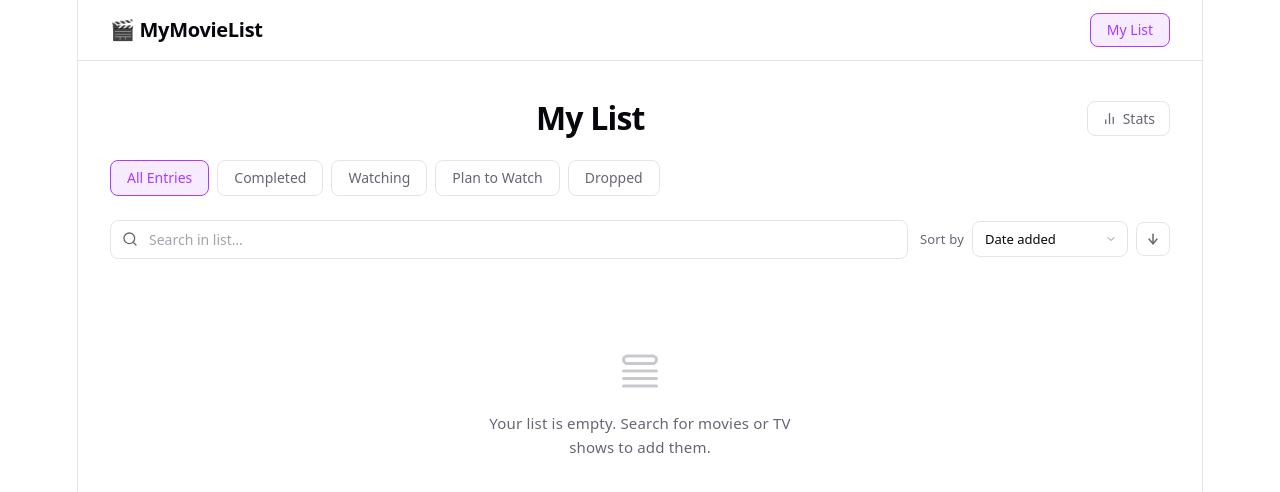
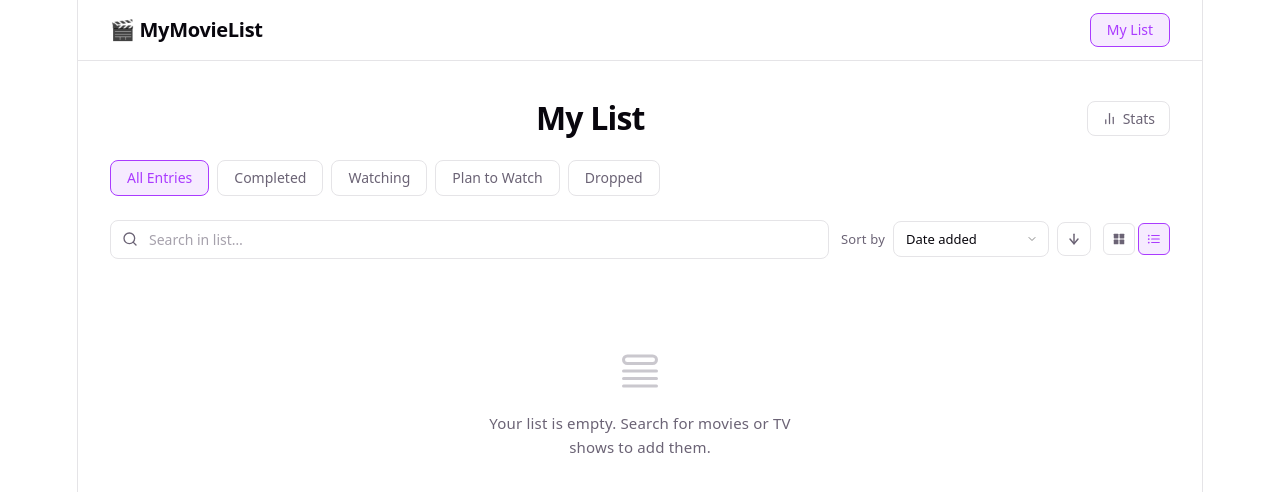
Before and after one commit to augustin-ploteanu/tum-web-lab6, a React (Vite) app: page / in a window 1280 px wide. Both pictures are taken after a click on the button "My List". Shown: the top 492 px of the page. Built offline with nearby package versions, Linux system fonts and the light colour scheme.

Commit message:
Add grid/list view

```diff
--- a/src/App.css
+++ b/src/App.css
@@ -196,10 +196,17 @@
 
 /*Search results*/
 
+.search-results__header {
+  display: flex;
+  align-items: center;
+  justify-content: space-between;
+  margin-bottom: 16px;
+}
+
 .search-results__count {
   font-size: 14px;
   color: var(--text);
-  margin-bottom: 16px;
+  margin: 0;
 
   strong {
     color: var(--text-h);
@@ -215,6 +222,12 @@
     grid-template-columns: repeat(auto-fill, minmax(150px, 1fr));
     gap: 14px;
   }
+}
+
+.search-results__grid--list {
+  display: flex;
+  flex-direction: column;
+  gap: 12px;
 }
 
 /* Result card */
@@ -328,6 +341,40 @@
   overflow: hidden;
 }
 
+/* Result card — list mode */
+
+.result-card--list {
+  flex-direction: row;
+  align-items: center;
+
+  .result-card__poster {
+    width: 90px;
+    aspect-ratio: 2 / 3;
+    flex-shrink: 0;
+  }
+
+  .result-card__info {
+    flex-direction: row;
+    align-items: center;
+    gap: 12px;
+  }
+
+  .result-card__info > :not(.result-card__add-btn) {
+    flex: 1;
+  }
+
+  .result-card__overview {
+    -webkit-line-clamp: 2;
+  }
+
+  .result-card__add-btn {
+    margin-top: 0;
+    width: auto;
+    flex-shrink: 0;
+    white-space: nowrap;
+  }
+}
+
 /* My List page */
 
 .mylist {
@@ -437,6 +484,44 @@
   display: flex;
   flex-direction: column;
   gap: 12px;
+}
+
+.mylist__grid--grid {
+  display: grid !important;
+  grid-template-columns: repeat(auto-fill, minmax(180px, 1fr));
+  gap: 16px;
+}
+
+/* Entry card grid mode */
+
+.entry-card--grid {
+  flex-direction: column;
+  gap: 0;
+
+  .entry-card__poster {
+    width: 100%;
+    aspect-ratio: 2 / 3;
+  }
+
+  .entry-card__no-poster {
+    min-height: unset;
+  }
+
+  .entry-card__body {
+    padding: 12px;
+  }
+
+  .entry-card__title {
+    white-space: normal;
+    display: -webkit-box;
+    -webkit-line-clamp: 2;
+    -webkit-box-orient: vertical;
+    overflow: hidden;
+  }
+
+  .entry-card__note {
+    -webkit-line-clamp: 1;
+  }
 }
 
 /* ── Add-to-list button on search card ───────────────────── */
@@ -1133,6 +1218,50 @@
   white-space: nowrap;
 }
 
+/* View toggle */
+
+.view-toggle {
+  display: flex;
+  gap: 3px;
+  flex-shrink: 0;
+}
+
+.view-toggle__btn {
+  display: flex;
+  align-items: center;
+  justify-content: center;
+  width: 32px;
+  height: 32px;
+  border: 1.5px solid var(--border);
+  border-radius: 6px;
+  background: none;
+  color: var(--text);
+  cursor: pointer;
+  padding: 0;
+  transition: color 0.2s, border-color 0.2s, background 0.2s;
+
+  svg {
+    width: 14px;
+    height: 14px;
+  }
+
+  &:hover {
+    color: var(--text-h);
+    border-color: var(--accent);
+  }
+
+  &:focus-visible {
+    outline: 2px solid var(--accent);
+    outline-offset: 2px;
+  }
+}
+
+.view-toggle__btn--active {
+  color: var(--accent);
+  border-color: var(--accent);
+  background: var(--accent-bg);
+}
+
 .mylist__sort-select {
   padding: 8px 32px 8px 12px;
   border: 1.5px solid var(--border);
--- a/src/components/ListEntryCard.tsx
+++ b/src/components/ListEntryCard.tsx
@@ -1,14 +1,16 @@
 import { IMAGE_BASE_URL } from '../api/tmdb';
 import { CATEGORY_LABELS } from '../types';
+import type { ViewMode } from './ViewToggle';
 import type { ListEntry } from '../types';
 
 interface ListEntryCardProps {
   entry: ListEntry;
   onEdit: (entry: ListEntry) => void;
   onRemove: (id: string) => void;
+  viewMode?: ViewMode;
 }
 
-export function ListEntryCard({ entry, onEdit, onRemove }: ListEntryCardProps) {
+export function ListEntryCard({ entry, onEdit, onRemove, viewMode = 'list' }: ListEntryCardProps) {
   const { item, category, grade, note, episodesWatched, totalEpisodes } = entry;
   const title = item.title ?? item.name ?? 'Unknown';
   const year = (item.release_date ?? item.first_air_date ?? '').slice(0, 4);
@@ -30,7 +32,7 @@ export function ListEntryCard({ entry, onEdit, onRemove }: ListEntryCardProps) {
   })();
 
   return (
-    <article className="entry-card">
+    <article className={`entry-card${viewMode === 'grid' ? ' entry-card--grid' : ''}`}>
       <div className="entry-card__poster">
         {posterUrl ? (
           <img src={posterUrl} alt={`${title} poster`} loading="lazy" />
--- a/src/components/MyList.tsx
+++ b/src/components/MyList.tsx
@@ -2,6 +2,8 @@ import { useState } from 'react';
 import { CATEGORY_LABELS } from '../types';
 import { ListEntryCard } from './ListEntryCard';
 import { StatsPanel } from './StatsPanel';
+import { ViewToggle } from './ViewToggle';
+import type { ViewMode } from './ViewToggle';
 import type { Category, ListEntry } from '../types';
 
 const CATEGORIES = Object.keys(CATEGORY_LABELS) as Category[];
@@ -50,6 +52,7 @@ export function MyList({ entries, onEdit, onRemove }: MyListProps) {
   const [search, setSearch] = useState('');
   const [sort, setSort] = useState<SortKey>('added');
   const [sortDir, setSortDir] = useState<'asc' | 'desc'>('desc');
+  const [viewMode, setViewMode] = useState<ViewMode>('list');
 
   const categoryEntries =
     activeCategory === 'all'
@@ -155,6 +158,7 @@ export function MyList({ entries, onEdit, onRemove }: MyListProps) {
             </svg>
           </button>
         </div>
+        <ViewToggle viewMode={viewMode} onChange={setViewMode} />
       </div>
 
       <div className="mylist__content" role="tabpanel">
@@ -182,13 +186,14 @@ export function MyList({ entries, onEdit, onRemove }: MyListProps) {
             </p>
           </div>
         ) : (
-          <div className="mylist__grid">
+          <div className={`mylist__grid${viewMode === 'grid' ? ' mylist__grid--grid' : ''}`}>
             {visible.map((entry) => (
               <ListEntryCard
                 key={entry.id}
                 entry={entry}
                 onEdit={onEdit}
                 onRemove={onRemove}
+                viewMode={viewMode}
               />
             ))}
           </div>
--- a/src/components/SearchResultCard.tsx
+++ b/src/components/SearchResultCard.tsx
@@ -1,13 +1,15 @@
 import { IMAGE_BASE_URL } from '../api/tmdb';
+import type { ViewMode } from './ViewToggle';
 import type { WatchableItem } from '../types';
 
 interface SearchResultCardProps {
   item: WatchableItem;
   inList: boolean;
   onAddClick: (item: WatchableItem) => void;
+  viewMode?: ViewMode;
 }
 
-export function SearchResultCard({ item, inList, onAddClick }: SearchResultCardProps) {
+export function SearchResultCard({ item, inList, onAddClick, viewMode = 'grid' }: SearchResultCardProps) {
   const title = item.title ?? item.name ?? 'Unknown';
   const year = (item.release_date ?? item.first_air_date ?? '').slice(0, 4);
   const posterUrl = item.poster_path
@@ -17,7 +19,7 @@ export function SearchResultCard({ item, inList, onAddClick }: SearchResultCardP
     item.vote_average > 0 ? item.vote_average.toFixed(1) : null;
 
   return (
-    <article className="result-card">
+    <article className={`result-card${viewMode === 'list' ? ' result-card--list' : ''}`}>
       <div className="result-card__poster">
         {posterUrl ? (
           <img src={posterUrl} alt={`${title} poster`} loading="lazy" />
--- a/src/components/SearchResults.tsx
+++ b/src/components/SearchResults.tsx
@@ -1,4 +1,7 @@
+import { useState } from 'react';
 import { SearchResultCard } from './SearchResultCard';
+import { ViewToggle } from './ViewToggle';
+import type { ViewMode } from './ViewToggle';
 import type { SearchStatus, WatchableItem } from '../types';
 
 interface SearchResultsProps {
@@ -18,6 +21,8 @@ export function SearchResults({
   getEntry,
   onAddClick,
 }: SearchResultsProps) {
+  const [viewMode, setViewMode] = useState<ViewMode>('grid');
+
   if (status === 'idle') return null;
 
   if (status === 'loading') {
@@ -55,17 +60,21 @@ export function SearchResults({
 
   return (
     <section className="search-results" aria-label="Search results">
-      <p className="search-results__count" aria-live="polite">
-        {results.length} result{results.length !== 1 ? 's' : ''} for "
-        <strong>{query}</strong>"
-      </p>
-      <div className="search-results__grid">
+      <div className="search-results__header">
+        <p className="search-results__count" aria-live="polite">
+          {results.length} result{results.length !== 1 ? 's' : ''} for "
+          <strong>{query}</strong>"
+        </p>
+        <ViewToggle viewMode={viewMode} onChange={setViewMode} />
+      </div>
+      <div className={`search-results__grid${viewMode === 'list' ? ' search-results__grid--list' : ''}`}>
         {results.map((item) => (
           <SearchResultCard
             key={`${item.media_type}-${item.id}`}
             item={item}
             inList={getEntry(`${item.media_type}-${item.id}`)}
             onAddClick={onAddClick}
+            viewMode={viewMode}
           />
         ))}
       </div>
--- /dev/null
+++ b/src/components/ViewToggle.tsx
@@ -0,0 +1,41 @@
+export type ViewMode = 'grid' | 'list';
+
+interface ViewToggleProps {
+  viewMode: ViewMode;
+  onChange: (mode: ViewMode) => void;
+}
+
+export function ViewToggle({ viewMode, onChange }: ViewToggleProps) {
+  return (
+    <div className="view-toggle" role="group" aria-label="View mode">
+      <button
+        className={`view-toggle__btn${viewMode === 'grid' ? ' view-toggle__btn--active' : ''}`}
+        onClick={() => onChange('grid')}
+        aria-label="Grid view"
+        aria-pressed={viewMode === 'grid'}
+      >
+        <svg viewBox="0 0 24 24" fill="currentColor" aria-hidden="true">
+          <rect x="3" y="3" width="8" height="8" rx="1" />
+          <rect x="13" y="3" width="8" height="8" rx="1" />
+          <rect x="3" y="13" width="8" height="8" rx="1" />
+          <rect x="13" y="13" width="8" height="8" rx="1" />
+        </svg>
+      </button>
+      <button
+        className={`view-toggle__btn${viewMode === 'list' ? ' view-toggle__btn--active' : ''}`}
+        onClick={() => onChange('list')}
+        aria-label="List view"
+        aria-pressed={viewMode === 'list'}
+      >
+        <svg viewBox="0 0 24 24" fill="none" stroke="currentColor" strokeWidth="2" strokeLinecap="round" aria-hidden="true">
+          <line x1="8" y1="6" x2="21" y2="6" />
+          <line x1="8" y1="12" x2="21" y2="12" />
+          <line x1="8" y1="18" x2="21" y2="18" />
+          <circle cx="3" cy="6" r="1.5" fill="currentColor" stroke="none" />
+          <circle cx="3" cy="12" r="1.5" fill="currentColor" stroke="none" />
+          <circle cx="3" cy="18" r="1.5" fill="currentColor" stroke="none" />
+        </svg>
+      </button>
+    </div>
+  );
+}
```
